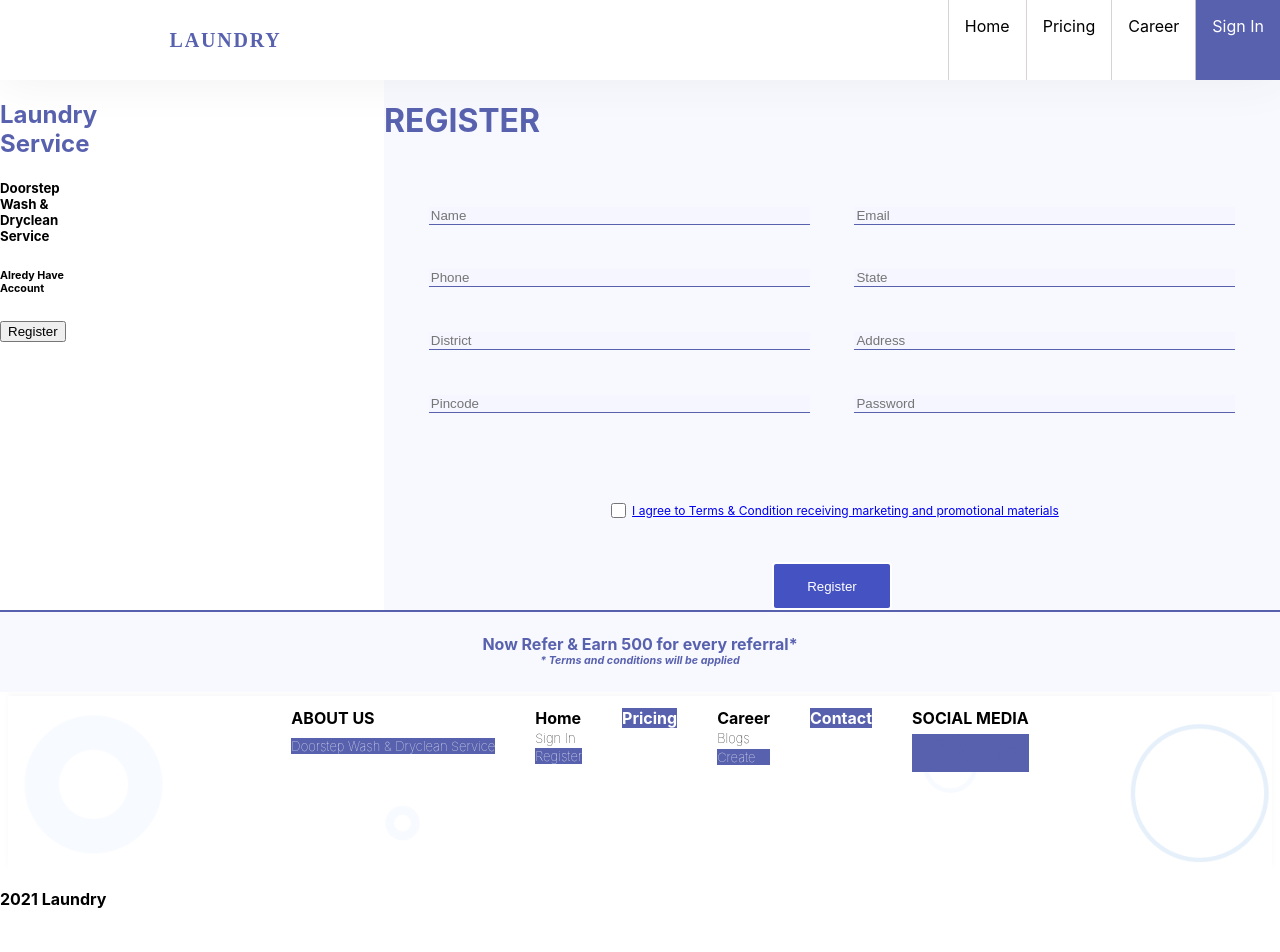
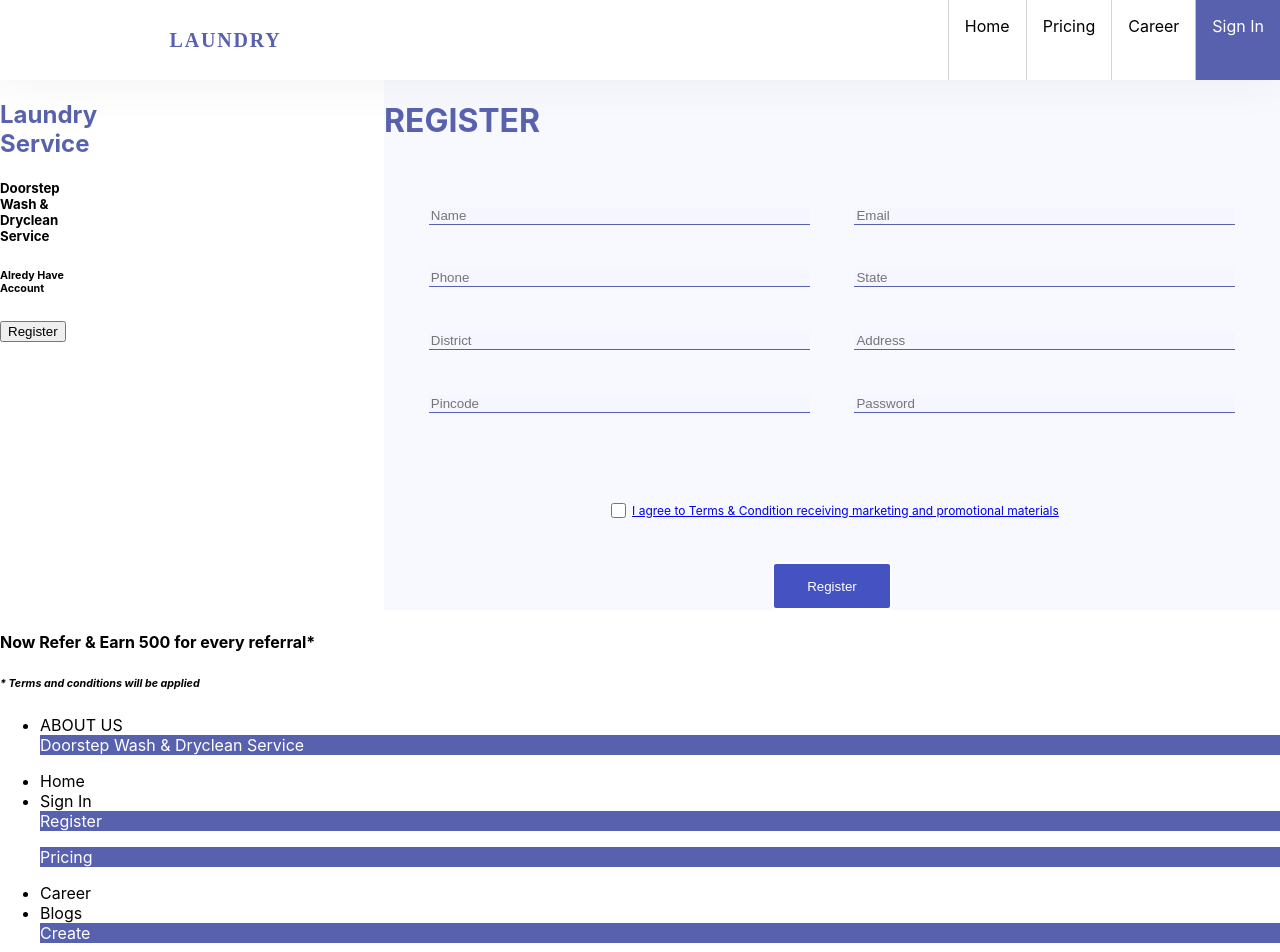
Before and after one commit to anoop0748/laundary-cart-frontend, a React (Create React App) app: page /register in a window 1280 px wide. Shown: the top 952 px of the page. Before the commit the page ends 930 px from the top, so only its background shows below. Built offline with nearby package versions, Linux system fonts and the light colour scheme.

Commit message:
file added

```diff
--- a/src/FooterNavComp/footerNav.css
+++ /dev/null
@@ -1,40 +0,0 @@
-.refer_container{
-    width: 100%;
-    border-top: 2px solid #5861AE;
-    background-color: #B9C0FD1A;
-    display: flex;
-    align-items: center;
-    flex-direction: column;
-    color: #5861AE;
-}
-.refer_container h4{
-    margin-bottom: 0px;
-}
-.refer_container h6{
-    margin-top: 0px;
-}
-.footer_navlinks{
-    height: 22vh;
-    width: 100%;
-    background: url('../../public/projecIimages/Footer.png');
-    background-position: center;
-    background-size: cover;
-    display: flex;
-    justify-content: center;
-}
-.footer_navlinks ul{
-    list-style: none;
-}
-
-.footer_navlinks li:nth-child(n+1):not(li:first-child){
-    font-size: small;
-    font-weight: lighter;
-    margin-top: 5%;
-}
-.footer_navlinks li:nth-child(1){
-    font-weight: bold;
-}
-#footer_icons{
-    display: flex;
-    justify-content: space-around;
-}
--- a/src/FooterNavComp/footerNav.js
+++ b/src/FooterNavComp/footerNav.js
@@ -1,5 +1,3 @@
-
-import './footerNav.css'
 
 function FooterNav() {
     return (
--- a/src/FooterNavComp/footernav.css
+++ /dev/null
@@ -1,3 +0,0 @@
-#footer{
-    text-align: center;
-}
```
